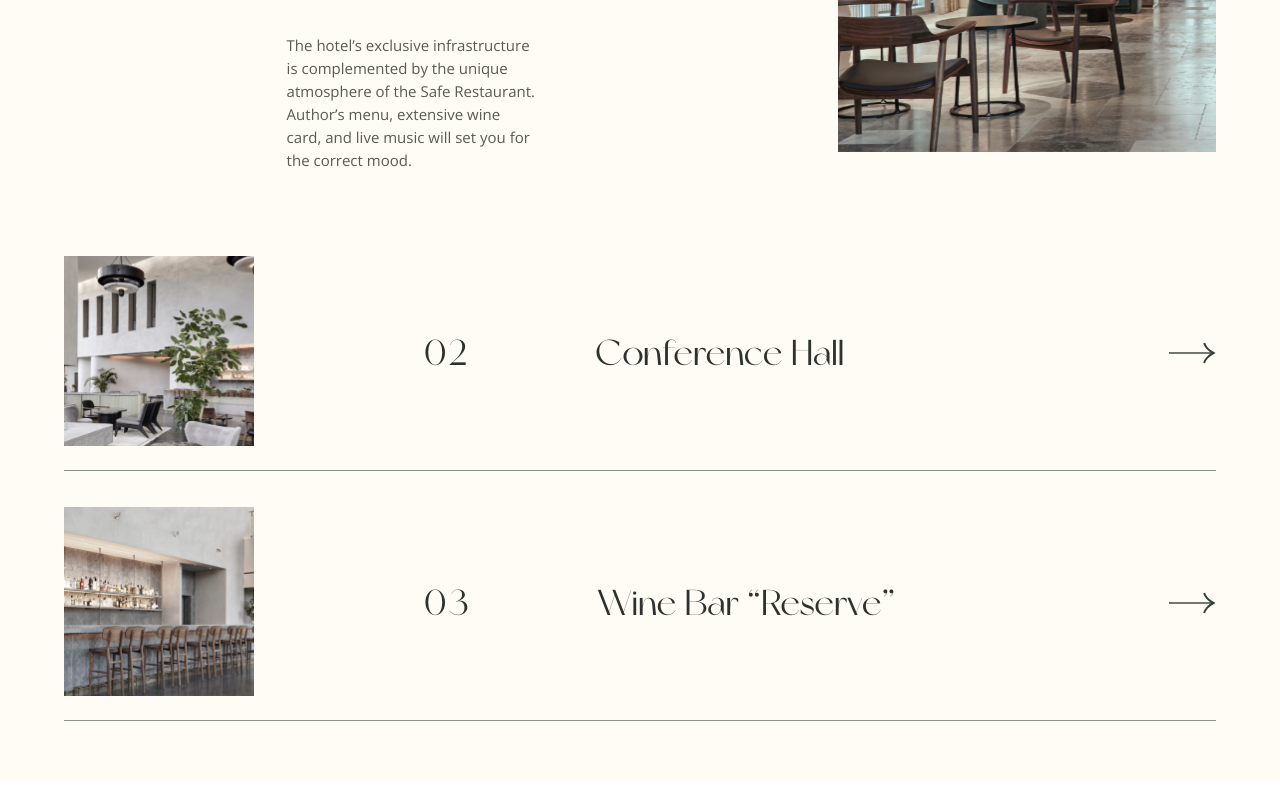
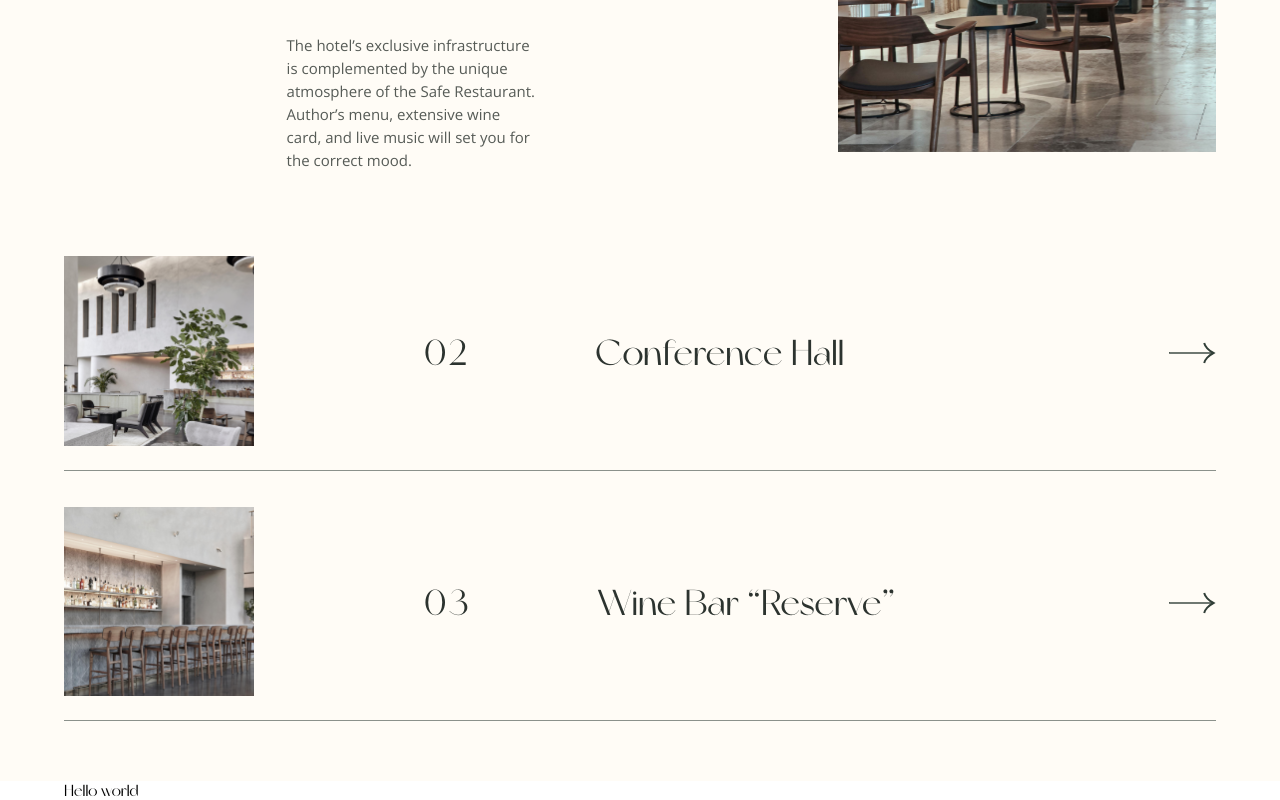
Before and after one commit to gift56/Fullstack-HotelWebsite, a React (Create React App) app: page / in a window 1280 px wide. Shown: the part 3782-4582 px from the top of the page. Built offline with nearby package versions, Linux system fonts and the light colour scheme.

Commit message:
working on some stuff

```diff
--- a/src/components/BestApartment.jsx
+++ b/src/components/BestApartment.jsx
@@ -1,9 +1,29 @@
-import React from 'react'
+import React from "react";
+import DesktopBg from "../assets/BSAbgDesk.svg";
+import MobileBg from "../assets/BSAbgMobile.svg";
+import {
+  BestApartmentArea,
+  BestApartmentCon,
+  BestApartmentTexts,
+} from "../styles/bestApartment.styled";
+import { Container } from "../styles/container.styled";
 
 const BestApartment = () => {
+  const Bg = [
+    {
+      deskImg: DesktopBg,
+      mobileImg: MobileBg,
+    },
+  ];
   return (
-    <div>BestApartment</div>
-  )
-}
+    <BestApartmentCon>
+      <Container>
+        <BestApartmentArea>
+          <BestApartmentTexts>Hello world</BestApartmentTexts>
+        </BestApartmentArea>
+      </Container>
+    </BestApartmentCon>
+  );
+};
 
-export default BestApartment
+export default BestApartment;
--- a/src/pages/Home.jsx
+++ b/src/pages/Home.jsx
@@ -1,5 +1,6 @@
 import React from "react";
 import AboutUs from "../components/AboutUs";
+import BestApartment from "../components/BestApartment";
 import Facilities from "../components/Facilities";
 import Header from "../components/Header";
 import Hero from "../components/Hero";
@@ -13,6 +14,7 @@ const Home = () => {
       <AboutUs />
       <RoomandApartment />
       <Facilities />
+      <BestApartment />
     </>
   );
 };
--- /dev/null
+++ b/src/styles/bestApartment.styled.js
@@ -0,0 +1,7 @@
+import styled from "styled-components";
+
+export const BestApartmentCon = styled.section``;
+
+export const BestApartmentArea = styled.div``;
+
+export const BestApartmentTexts = styled.div``;
```
